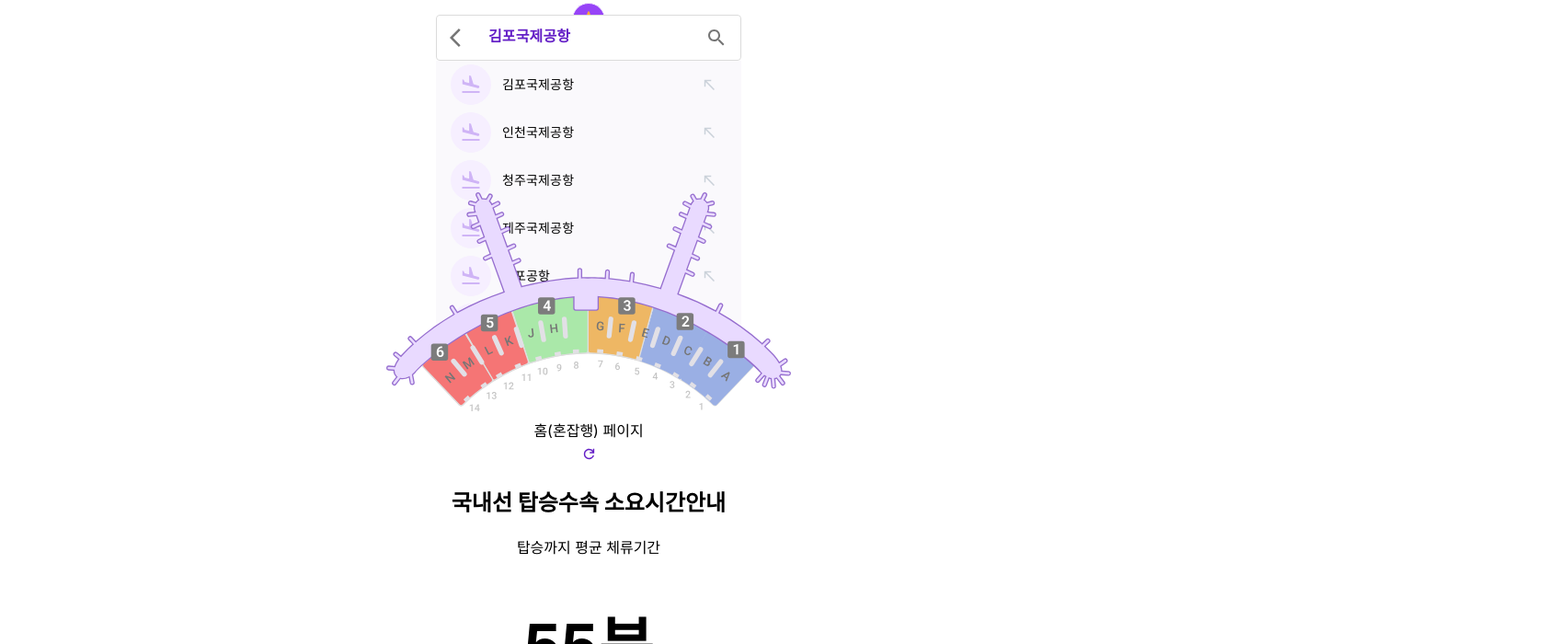
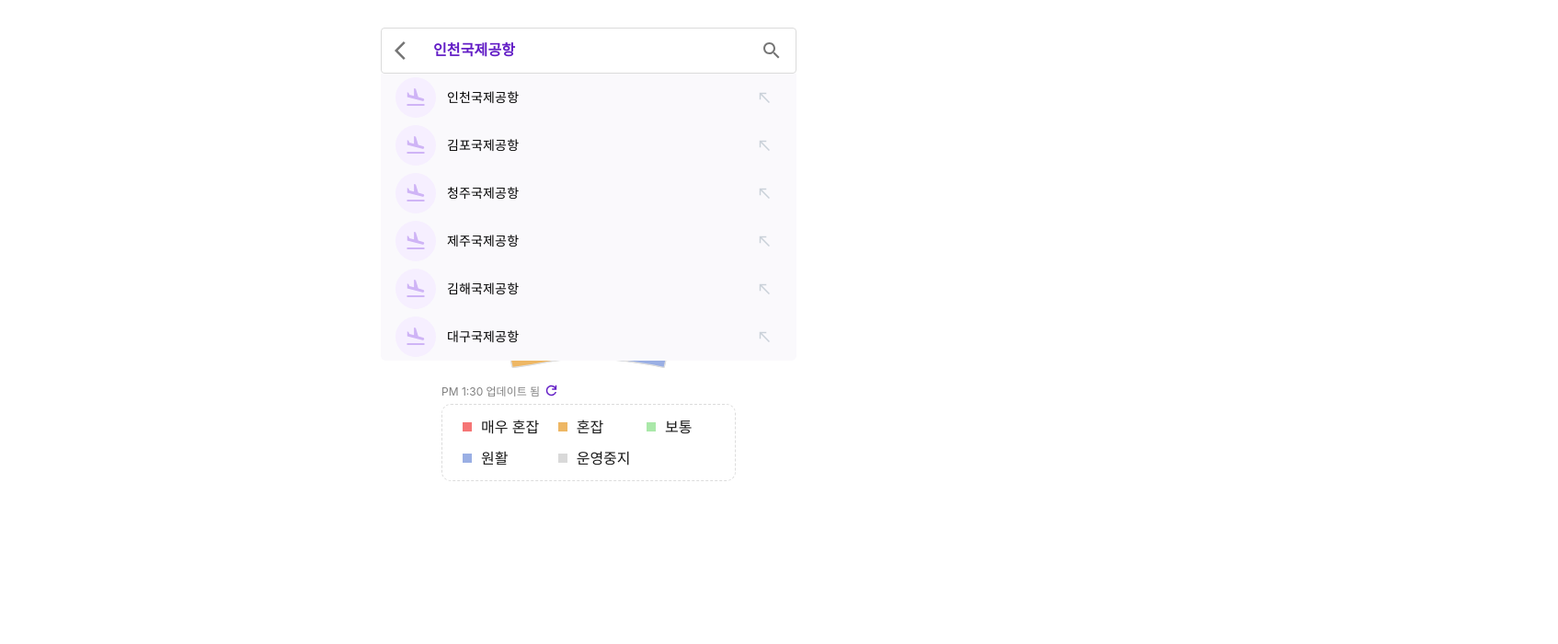
Before and after one commit to HonZapHae/airport-congestion-view, a React (Create React App) app: page / in a window 1280 px wide. Both pictures are taken after a click on the element 640 px from the left and 41 px from the top of the page. Shown: the top 700 px of the page at 92% size, 1694 px wide, since content can reach past the window. Built offline with nearby package versions, Linux system fonts and the light colour scheme; no server answers.

Commit message:
[feat] Home 화면 구조, style 정리

```diff
--- a/src/components/Search.tsx
+++ b/src/components/Search/index.tsx
@@ -1,5 +1,4 @@
 import React, { useState } from 'react';
-import styled from '@emotion/styled';
 
 import {
   Avatar, List, ListItem, ListItemAvatar, ListItemButton, ListItemText,
@@ -11,54 +10,39 @@ import SearchIcon from '@mui/icons-material/Search';
 import ArrowBackIosIcon from '@mui/icons-material/ArrowBackIos';
 import NorthWestIcon from '@mui/icons-material/NorthWest';
 import FlightLandIcon from '@mui/icons-material/FlightLand';
+import { Wrapper, WrapperFake } from './styled';
+import {
+  AIRPORT_CODE,
+  AIRPORT_INDEX,
+  AIRPORT_NM,
+  AirportCodeType,
+  AirportIndexType,
+  AirportNmType,
+  AirportParkingType,
+} from '../../constant';
 
-interface SearchProps {
-  onAirportSelect: (airportName: string) => void;
+type ListItemType = {
+    code: string;
+    name: string;
+};
+
+type SearchProps = {
+  onAirportSelect: (airportCode: AirportCodeType) => void,
+  options: ListItemType[],
 }
 
-const Wrapper = styled.div`
-  display: flex;
-  flex-direction: column;
-  gap: 1px;
-  position: fixed;
-  top: 16px;
-`;
+export default function Search({ onAirportSelect, options }: SearchProps) {
+  const [values, setValues] = useState<string>(AIRPORT_NM.INCHEON);
+  const [isOpen, setIsOpen] = useState<boolean>(false);
 
-const WrapperFake = styled.div`
-  width: 100vw;
-  height: 100vh;
-  position: absolute;
-  background-color: transparent;
-
-`;
-
-export default function Search({ onAirportSelect }: SearchProps) {
-  const [values, setValues] = useState('김포국제공항');
-  // const handleChange = (event: React.ChangeEvent<HTMLInputElement>) => {
-  //   setValues(event.target.value);
-  // };
-
-  const [isOpen, setIsOpen] = useState(false);
   const toggleDropdown = () => {
     setIsOpen(!isOpen); // 현재 상태의 반대 값을 설정합니다.
   };
 
-  const [selectedAirport, setSelectedAirport] = useState<string | null>(null);
-
-  const handleAirportClick = (airport: string) => {
-    setSelectedAirport(airport);
-    onAirportSelect(airport);
-    setValues(airport);
+  const handleAirportClick = (airportCode: AirportCodeType) => {
+    onAirportSelect(airportCode);
+    setValues(options.find(((v) => v.code === airportCode))?.name || '');
   };
-
-  const airportList = [
-    '김포국제공항',
-    '인천국제공항',
-    '청주국제공항',
-    '제주국제공항',
-    '김포공항',
-    '김포공항',
-  ];
 
   return (
     <Wrapper>
@@ -66,7 +50,7 @@ export default function Search({ onAirportSelect }: SearchProps) {
         component="form"
         sx={{
           p: '2px 4px',
-
+          display: 'flex',
           alignItems: 'center',
           boxShadow: 'none',
           border: '1px solid #DBDBDB',
@@ -130,14 +114,14 @@ export default function Search({ onAirportSelect }: SearchProps) {
               zIndex: '4444',
             }}
           >
-            {airportList.map((airport) => {
-              const labelId = `checkbox-list-secondary-label-${airport}`;
+            {options.map((airport) => {
+              const labelId = `checkbox-list-secondary-label-${airport.code}`;
               return (
                 <ListItem
-                  key={airport}
+                  key={airport.code}
                   sx={{ width: 'auto', backgroundColor: '#FAF9FC' }}
                   onClick={() => {
-                    handleAirportClick(airport);
+                    handleAirportClick(airport.code as AirportCodeType);
                     toggleDropdown();
                   }}
                   secondaryAction={(
@@ -166,7 +150,7 @@ export default function Search({ onAirportSelect }: SearchProps) {
                         <FlightLandIcon sx={{ color: '#CFB4F6' }} />
                       </IconButton>
                     </ListItemAvatar>
-                    <ListItemText id={labelId} primary={`${airport}`} />
+                    <ListItemText id={labelId} primary={`${airport.name}`} />
                   </ListItemButton>
                 </ListItem>
               );
--- /dev/null
+++ b/src/components/Search/styled.ts
@@ -0,0 +1,20 @@
+import styled from '@emotion/styled';
+
+export const Wrapper = styled.div`
+  display: flex;
+  flex-direction: column;
+  gap: 1px;
+  position: relative;
+  width: 100%;
+  max-width: 500px;
+  min-width: 350px;
+  z-index: 10;
+`;
+
+export const WrapperFake = styled.div`
+  width: 100vw;
+  height: 100vh;
+  position: absolute;
+  background-color: transparent;
+
+`;
--- a/src/components/home/CongestionDesc/Congestion/index.tsx
+++ b/src/components/home/CongestionDesc/Congestion/index.tsx
@@ -10,7 +10,7 @@ function Congestion({ color, title }: Props) {
   return (
     <Styled.Container>
       <Styled.ColorBox color={color} title={title} />
-      <span>{title}</span>
+      <Styled.Text>{title}</Styled.Text>
     </Styled.Container>
   );
 }
--- a/src/components/home/CongestionDesc/Congestion/styled.ts
+++ b/src/components/home/CongestionDesc/Congestion/styled.ts
@@ -5,8 +5,8 @@ export const Container = styled.div`
   justify-content: start;
   align-items: center;
   gap: 10px;
-  width: 90px;
-  margin-left: 10px;
+  width: fit-content;
+  height: 24px;
 `;
 
 export const ColorBox = styled.div`
@@ -14,3 +14,11 @@ export const ColorBox = styled.div`
   width: 10px;
   height: 10px;
 `;
+
+export const Text = styled.span`
+  color: #191919;
+  font-size: 16px;
+  font-style: normal;
+  font-weight: 500;
+  line-height: 150%;
+`;
--- a/src/components/home/CongestionDesc/styled.ts
+++ b/src/components/home/CongestionDesc/styled.ts
@@ -3,15 +3,16 @@ import styled from '@emotion/styled';
 export const Container = styled.div`
   border: 1px dashed #dcdcdc;
   width: 320px;
-  height: 140px;
   border-radius: 10px;
-  padding: 8px;
+  padding: 12px 22px;
   box-sizing: border-box;
-
   display: flex;
+  align-items: center;
+  align-self: stretch;
 `;
 export const CongestionWrapper = styled.div`
-  display: flex;
-  flex-wrap: wrap;
-  justify-content: start;
+  flex: 1 0 0%;
+  display: grid;
+  grid-template-columns: 1.4fr 1.3fr 1fr;
+  row-gap: 10px;
 `;
--- a/src/components/styled.ts
+++ b/src/components/styled.ts
@@ -2,6 +2,7 @@ import styled from '@emotion/styled';
 
 export const StyledDiv = styled.div`
     width: 100%;
+    flex: 1;
     display: flex;
     flex-direction: column;
     justify-content: center;
--- a/src/constant/index.ts
+++ b/src/constant/index.ts
@@ -1,3 +1,16 @@
+export const AIRPORT_INDEX = {
+  INCHEON: 'INCHEON',
+  INCHEON1: 'INCHEON1',
+  INCHEON2: 'INCHEON2',
+  GIMPO: 'GIMPO',
+  CHEONGJU: 'CHEONGJU',
+  JEJU: 'JEJU',
+  GIMHAE: 'GIMHAE',
+  DAEGU: 'DAEGU',
+} as const;
+
+export type AirportIndexType = typeof AIRPORT_INDEX[keyof typeof AIRPORT_INDEX];
+
 export const AIRPORT_CODE = {
   CHEONGJU: 'CJJ', // 청주
   DAEGU: 'DGU', // 대구
@@ -8,6 +21,29 @@ export const AIRPORT_CODE = {
 } as const;
 
 export type AirportCodeType = typeof AIRPORT_CODE[keyof typeof AIRPORT_CODE];
+
+export const AIRPORT_NM = {
+  CHEONGJU: '청주국제공항',
+  DAEGU: '대구국제공항',
+  GIMHAE: '김해국제공항',
+  GIMPO: '김포국제공항',
+  INCHEON: '인천국제공항',
+  JEJU: '제주국제공항',
+} as const;
+
+export type AirportNmType = typeof AIRPORT_NM[keyof typeof AIRPORT_NM];
+
+export const AIRPORT_PARKING = {
+  CHEONGJU: '청주공항 주차장',
+  DAEGU: '대구국제공항',
+  GIMHAE: '김해공항 주차장',
+  GIMPO: '김포공항 주차장',
+  INCHEON1: '인천국제공항 제1주차장',
+  INCHEON2: '인천국제공항 제2주차장',
+  JEJU: '제주공항 주차장',
+} as const;
+
+export type AirportParkingType = typeof AIRPORT_PARKING[keyof typeof AIRPORT_PARKING];
 
 export const BACKGROUND_COLOR = {
   OFF_WHITE: '#fdfdfe',
--- /dev/null
+++ b/src/pages/Home/constants.ts
@@ -0,0 +1,10 @@
+import { AIRPORT_CODE, AIRPORT_NM } from '../../constant';
+
+export const AirportName = [
+  { code: AIRPORT_CODE.INCHEON, name: AIRPORT_NM.INCHEON },
+  { code: AIRPORT_CODE.GIMPO, name: AIRPORT_NM.GIMPO },
+  { code: AIRPORT_CODE.CHEONGJU, name: AIRPORT_NM.CHEONGJU },
+  { code: AIRPORT_CODE.JEJU, name: AIRPORT_NM.JEJU },
+  { code: AIRPORT_CODE.GIMHAE, name: AIRPORT_NM.GIMHAE },
+  { code: AIRPORT_CODE.DAEGU, name: AIRPORT_NM.DAEGU },
+];
--- a/src/pages/Home/index.tsx
+++ b/src/pages/Home/index.tsx
@@ -1,20 +1,22 @@
 import React, { useState } from 'react';
 import IconButton from '@mui/material/Button';
+import { AirportName } from './constants';
 import * as Styled from './styled';
+import { DomesticFlightApi } from '../../api/domesticFlight';
+import { IncheonAirportApi } from '../../api/incheonAirport';
+import CongestionDesc from '../../components/home/CongestionDesc';
+import CongestionMap from '../../components/home/CongestionMap';
 import Search from '../../components/Search';
 import SwitchButton from '../../components/SwitchButton';
+import { AIRPORT_CODE, AIRPORT_NM, AirportCodeType } from '../../constant';
 import { ReactComponent as Favicon } from '../../resources/icons/fav_icon.svg';
-import CongestionMap from '../../components/home/CongestionMap';
-import { DomesticFlightApi } from '../../api/domesticFlight';
-import { IncheonAirportApi } from '../../api/incheonAirport';
 import { ReactComponent as Refresh } from '../../resources/icons/refresh_icon.svg';
-// import CongestionDesc from '../components/home/CongestionDesc';
 
 export function Home() {
-  const [selectedAirport, setSelectedAirport] = useState('김포국제공항');
+  const [selectedAirport, setSelectedAirport] = useState<AirportCodeType>(AIRPORT_CODE.INCHEON);
 
-  const handleAirportSelect = (airportName: string) => {
-    setSelectedAirport(airportName);
+  const handleAirportSelect = (airportCode: AirportCodeType) => {
+    setSelectedAirport(airportCode);
   };
 
   const [fav, setFav] = useState(true);
@@ -41,18 +43,22 @@ export function Home() {
   };
 
   return (
-    <Styled.StyledDiv>
-      <SwitchButton id="test" checked={checked} onChange={onChange} />
+    <Styled.Wrapper>
+      <Search onAirportSelect={handleAirportSelect} options={AirportName} />
+      <Styled.Header>
+        <SwitchButton checked={checked} onChange={onChange} />
         <Favicon fill={fav ? '#9744F7' : '#F6EFFF'} onClick={clickFav} />
-      <Search onAirportSelect={handleAirportSelect} />
-      <Styled.AirPort>{selectedAirport}</Styled.AirPort>
-      <CongestionMap airportCode="ICN" terminalCode={checked} />
-      홈(혼잡행) 페이지
+      </Styled.Header>
+      <CongestionMap airportCode="ICN" terminalCode={!checked} />
+      <Styled.CongestionDescWrapper>
+        <Styled.RefreshWrapper>
+          <Styled.RefreshDesc>PM 1:30 업데이트 됨</Styled.RefreshDesc>
           <IconButton
             onClick={handleRefresh}
             sx={{
               '&.MuiButtonBase-root.MuiButton-root': {
-            minWidth: '15px',
+                minWidth: '17px',
+                padding: 0,
               },
               '& .MuiButton-startIcon': {
                 margin: '0px',
@@ -60,11 +66,9 @@ export function Home() {
             }}
             startIcon={<Refresh />}
           />
-      {/* memo:테스트용으로 해놓음  */}
-      {/* <CongestionDesc /> */}
-      <h2>국내선 탑승수속 소요시간안내</h2>
-      <span>탑승까지 평균 체류기간</span>
-      <Styled.Time>55분</Styled.Time>
-    </Styled.StyledDiv>
+        </Styled.RefreshWrapper>
+        <CongestionDesc />
+      </Styled.CongestionDescWrapper>
+    </Styled.Wrapper>
   );
 }
--- a/src/pages/Home/styled.ts
+++ b/src/pages/Home/styled.ts
@@ -1,16 +1,47 @@
 import styled from '@emotion/styled';
 
-export const StyledDiv = styled.div`
+export const Wrapper = styled.div`
+  width: 100%;
+  padding-top: 30px;
+  padding-right: 24px;
+  padding-left: 24px;
   flex: 1;
   display: flex;
   flex-direction: column;
   align-items: center;
-  justify-content: center;
+  justify-content: flex-start;
+  box-sizing: border-box;
+  gap: 16px;
 `;
 
-export const AirPort = styled.div`
-  font-size: 32px;
-  margin-top: 120px;
+export const Header = styled.div`
+  display: flex;
+  align-items: center;
+  align-self: stretch;
+  justify-content: space-between;
+`;
+
+export const CongestionDescWrapper = styled.div`
+  display: flex;
+  flex-direction: column;
+  align-items: flex-start;
+  gap: 6px;
+`;
+
+export const RefreshWrapper = styled.div`
+  display: flex;
+  align-items: center;
+  justify-content: flex-start;
+  gap: 4px;
+`;
+
+export const RefreshDesc = styled.p`
+  margin: 0;
+  color: #808080;
+  font-size: 12px;
+  font-style: normal;
+  font-weight: 400;
+  line-height: normal;
 `;
 
 export const Time = styled.h1`
```
Also changed, not shown: src/components/home/CongestionDesc/constants.ts (+11 -11 lines). Lines whose indentation alone changed are shown as unchanged.
